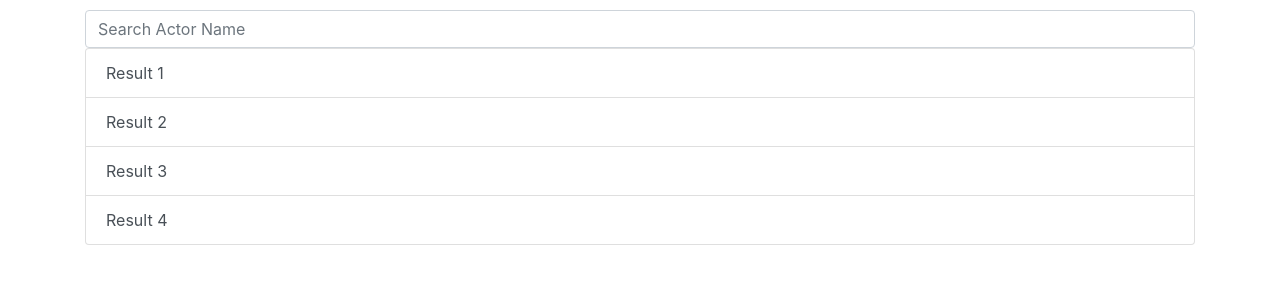
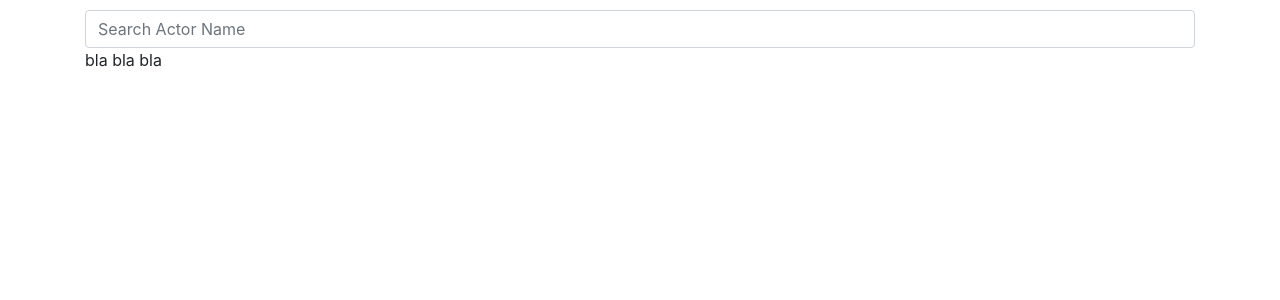
Before and after one commit to joesalm/tmdb-actors-search, a React (Create React App) app: page / in a window 1280 px wide. Shown: the top 300 px of the page. Built offline with nearby package versions, Linux system fonts and the light colour scheme.

Commit message:
clearing the results when the searchText is empty

```diff
--- a/src/components/ActorsPage.js
+++ b/src/components/ActorsPage.js
@@ -10,15 +10,8 @@
     constructor(props) {
         super(props);
 
-        const results = [
-            "Result 1",
-            "Result 2",
-            "Result 3",
-            "Result 4",
-        ];
-
         this.state = {
-            searchResults: results
+            searchResults: []
         }
 
         this.searchActors = this.searchActors.bind(this);
@@ -28,9 +21,15 @@
     // This function should be invoked each time the search text is changed
     searchActors(searchText) {
 
-        this.setState({
-            searchResults: this.state.searchResults.concat(searchText)
-        })
+        if (searchText) {
+            this.setState({
+                searchResults: this.state.searchResults.concat(searchText)
+            })
+        } else {
+            this.setState({
+                searchResults: []
+            })
+        }
     }
 
     render() {
```
